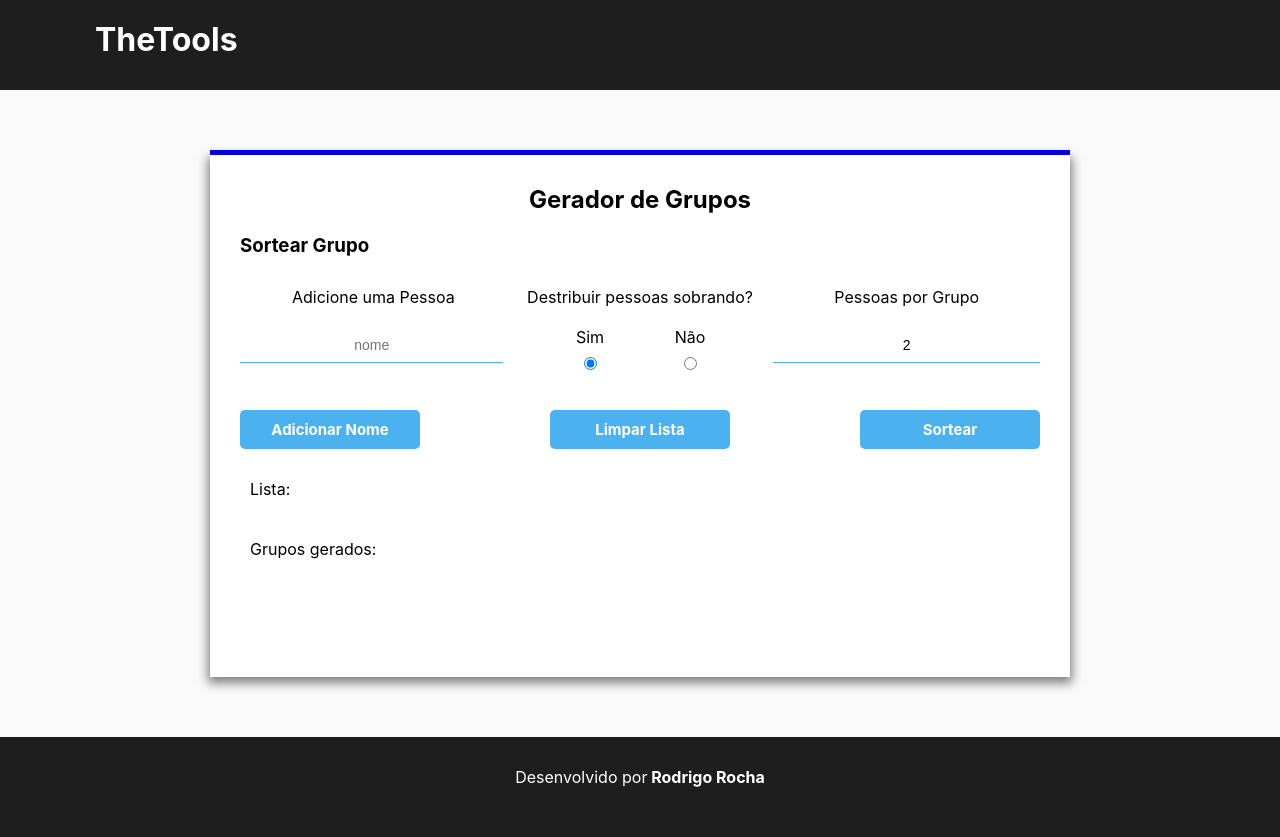
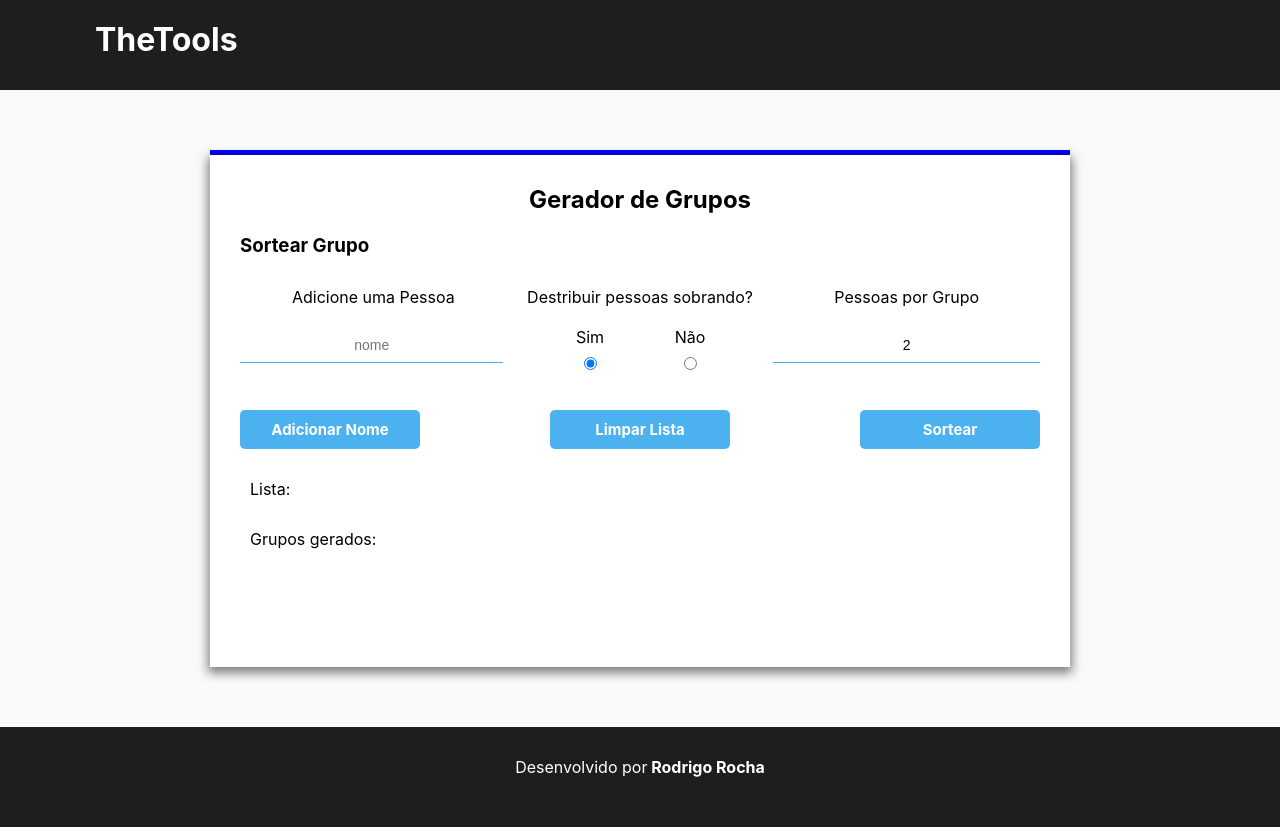
Before and after one commit to rodrigogomesrc/TheTools, a React (Create React App) app: page /gerador-de-grupos in a window 1280 px wide. Built offline with nearby package versions, Linux system fonts and the light colour scheme.

Commit message:
css adjustments

```diff
--- a/src/components/pages/Sorteio.css
+++ b/src/components/pages/Sorteio.css
@@ -145,6 +145,7 @@
     background-color: blue;
 }
 
+
 @media (min-width: 720px){
 
     .sorteio-numeros-row{
@@ -203,4 +204,9 @@
         height: 78px;
     }
 
+    #grupos-list {
+
+        margin-top: 10px;
+    }
+
 }
--- a/src/components/pages/SorteioGrupos.css
+++ b/src/components/pages/SorteioGrupos.css
@@ -154,7 +154,6 @@
         display: flex;
         margin-top: 20px;
     }
-
     .row-btn{
 
         width: 180px;
--- a/src/components/pages/SorteioGrupos.js
+++ b/src/components/pages/SorteioGrupos.js
@@ -326,7 +326,7 @@ export default class SorteioGrupos extends Component {
                                    }
                                </div>
                            </div>
-                            <div className="sortear-row">
+                            <div className="sortear-row" id="grupos-list">
 
                                 <div className="title sorteio-title">Grupos gerados: </div>
                                 <div className="results">
```
